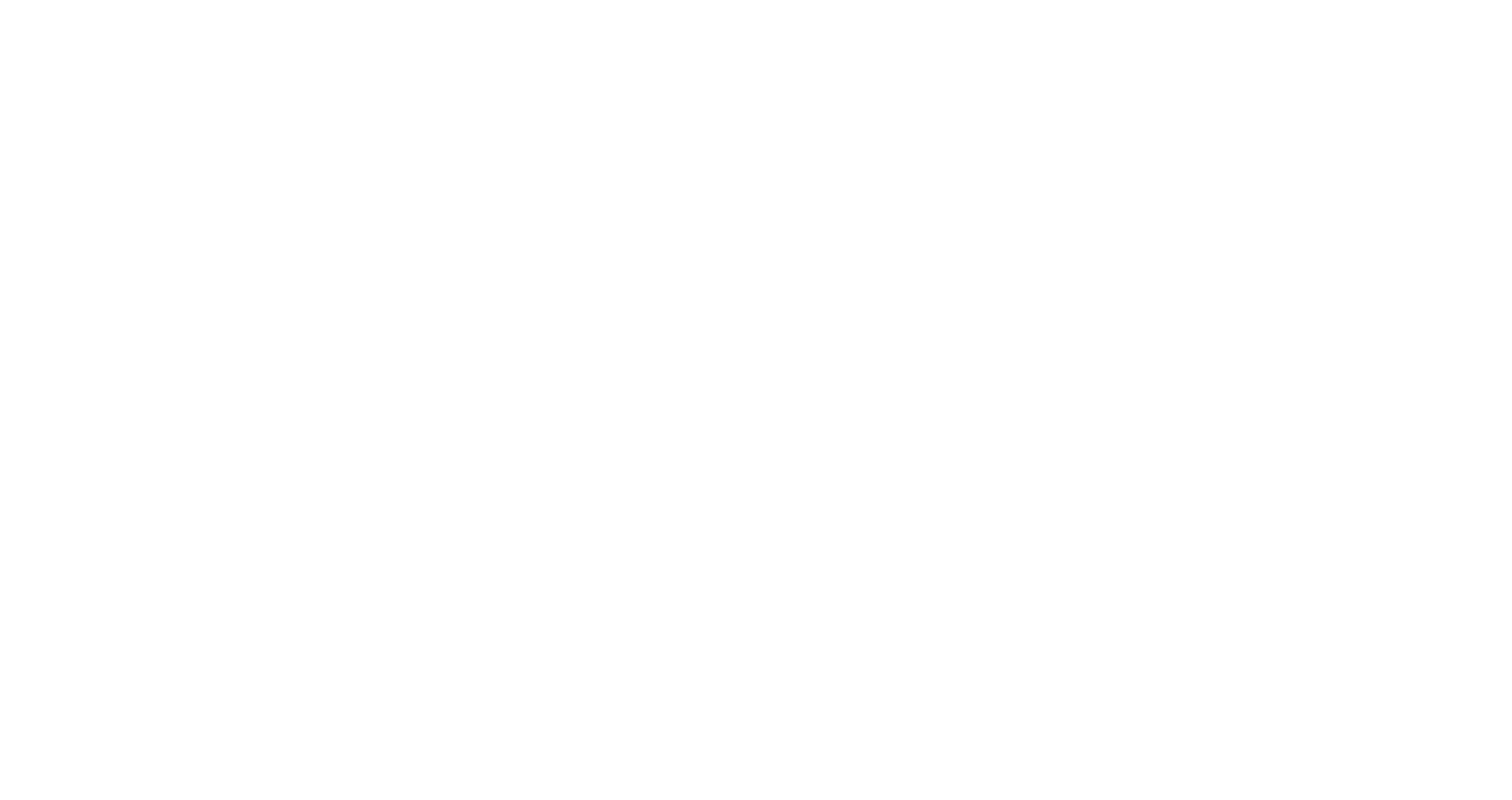
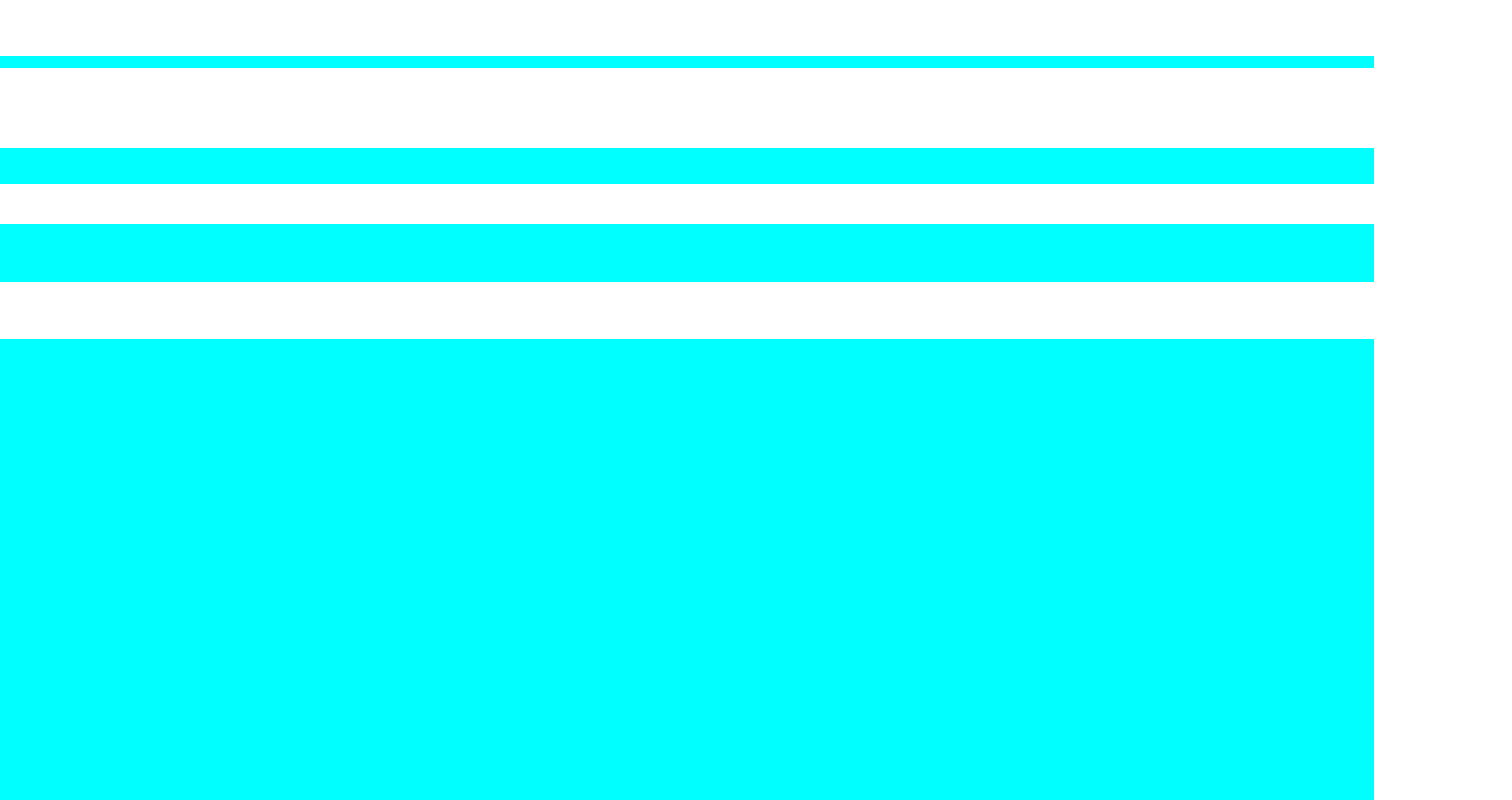
Before and after one commit to yejz0715/react-shopping, a React (Create React App) app: page / in a window 1280 px wide. Shown: the top 800 px of the page, 1512 px wide, since content can reach past the window. Built offline with nearby package versions, Linux system fonts and the light colour scheme.

Commit message:
4개의 컴포넌트 생성, 구조잡기

```diff
--- /dev/null
+++ b/src/Component/Button/index.jsx
@@ -0,0 +1,10 @@
+import React from "react";
+import "./style.css";
+function Button() {
+  return (
+    <div>
+      <button>주문하기</button>
+    </div>
+  );
+}
+export default Button;
--- /dev/null
+++ b/src/Component/Button/style.css
@@ -0,0 +1,5 @@
+button {
+  width: 100%;
+  height: 63px;
+  background-color: aqua;
+}
--- /dev/null
+++ b/src/Component/CheckBox/index.jsx
@@ -0,0 +1,10 @@
+import React from "react";
+import "./style.css";
+function CheckBox() {
+  return (
+    <div>
+      <div id="check_box">check</div>
+    </div>
+  );
+}
+export default CheckBox;
--- /dev/null
+++ b/src/Component/CheckBox/style.css
@@ -0,0 +1,6 @@
+#check_box {
+  width: 100%;
+  height: 605px;
+  background-color: aqua;
+  margin-bottom: 86px;
+}
--- /dev/null
+++ b/src/Component/InfoBox/index.jsx
@@ -0,0 +1,10 @@
+import React from "react";
+import "./style.css";
+function InfoBox() {
+  return (
+    <div>
+      <div id="info_box">infor</div>
+    </div>
+  );
+}
+export default InfoBox;
--- /dev/null
+++ b/src/Component/InfoBox/style.css
@@ -0,0 +1,6 @@
+#info_box {
+  width: 100%;
+  height: 58px;
+  background-color: aqua;
+  margin-bottom: 57px;
+}
--- /dev/null
+++ b/src/Component/Title/index.jsx
@@ -0,0 +1,10 @@
+import React from "react";
+import "./style.css";
+function Title() {
+  return (
+    <div>
+      <div id="title_box">title</div>
+    </div>
+  );
+}
+export default Title;
--- /dev/null
+++ b/src/Component/Title/style.css
@@ -0,0 +1,6 @@
+#title_box {
+  width: 100%;
+  height: 36px;
+  background-color: aqua;
+  margin-bottom: 40px;
+}
--- a/src/Pages/Main/index.jsx
+++ b/src/Pages/Main/index.jsx
@@ -1,5 +1,22 @@
 import React from "react";
+import Button from "../../Component/Button";
+import CheckBox from "../../Component/CheckBox";
+import InfoBox from "../../Component/InfoBox";
+import Title from "../../Component/Title";
+import "./style.css";
 function Main() {
-  return <div></div>;
+  return (
+    <div>
+      <body>
+        <div class="container">
+          <div id="bar">1</div>
+          <Title />
+          <InfoBox />
+          <CheckBox />
+          <Button />
+        </div>
+      </body>
+    </div>
+  );
 }
 export default Main;
--- a/src/Pages/Main/style.css
+++ b/src/Pages/Main/style.css
@@ -0,0 +1,15 @@
+body {
+  display: flex;
+  flex-direction: column;
+  align-items: center;
+}
+.container {
+  margin: 40px 130px;
+  width: 1467px;
+}
+#bar {
+  width: 100%;
+  height: 12px;
+  background-color: aqua;
+  margin-bottom: 80px;
+}
```
